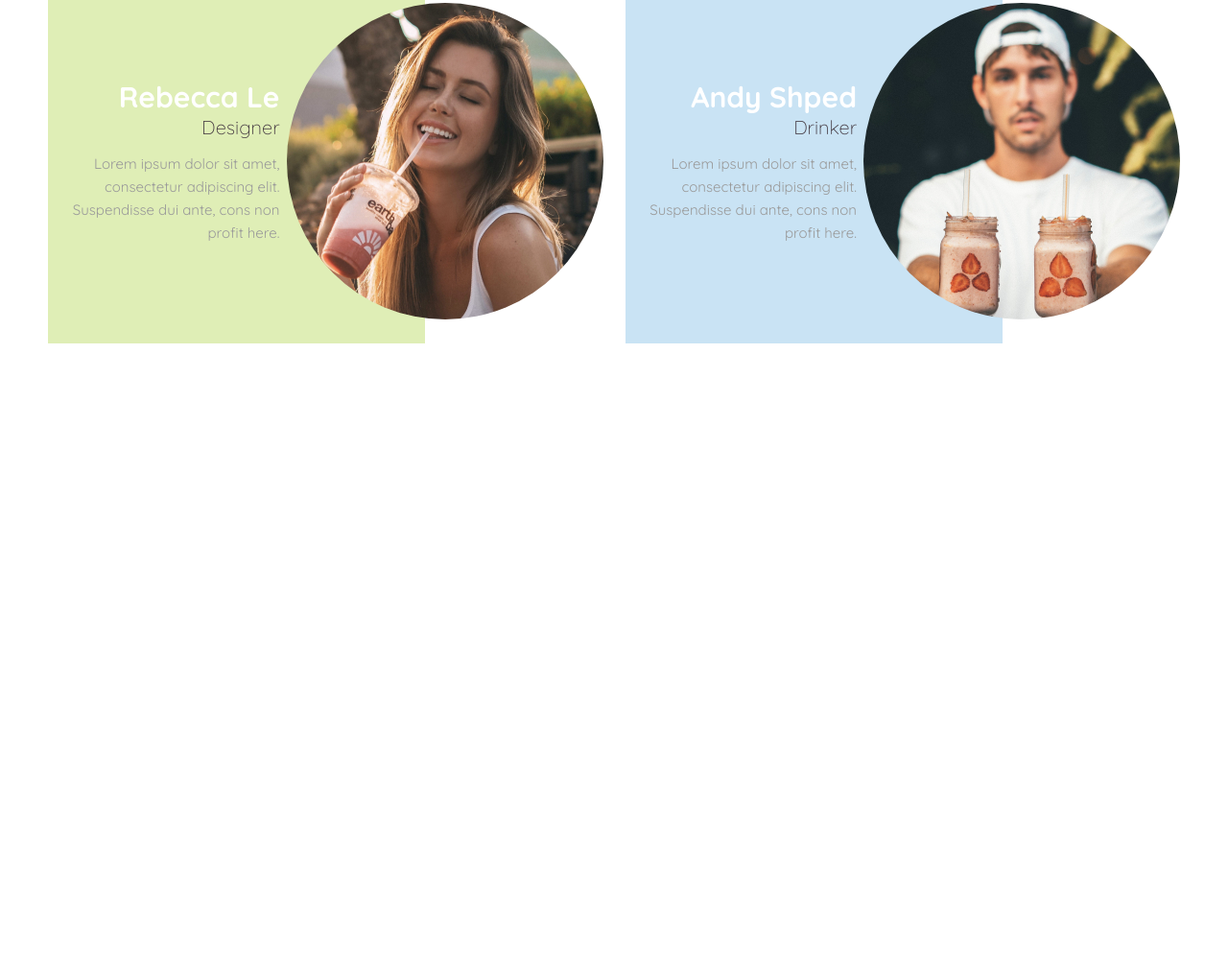
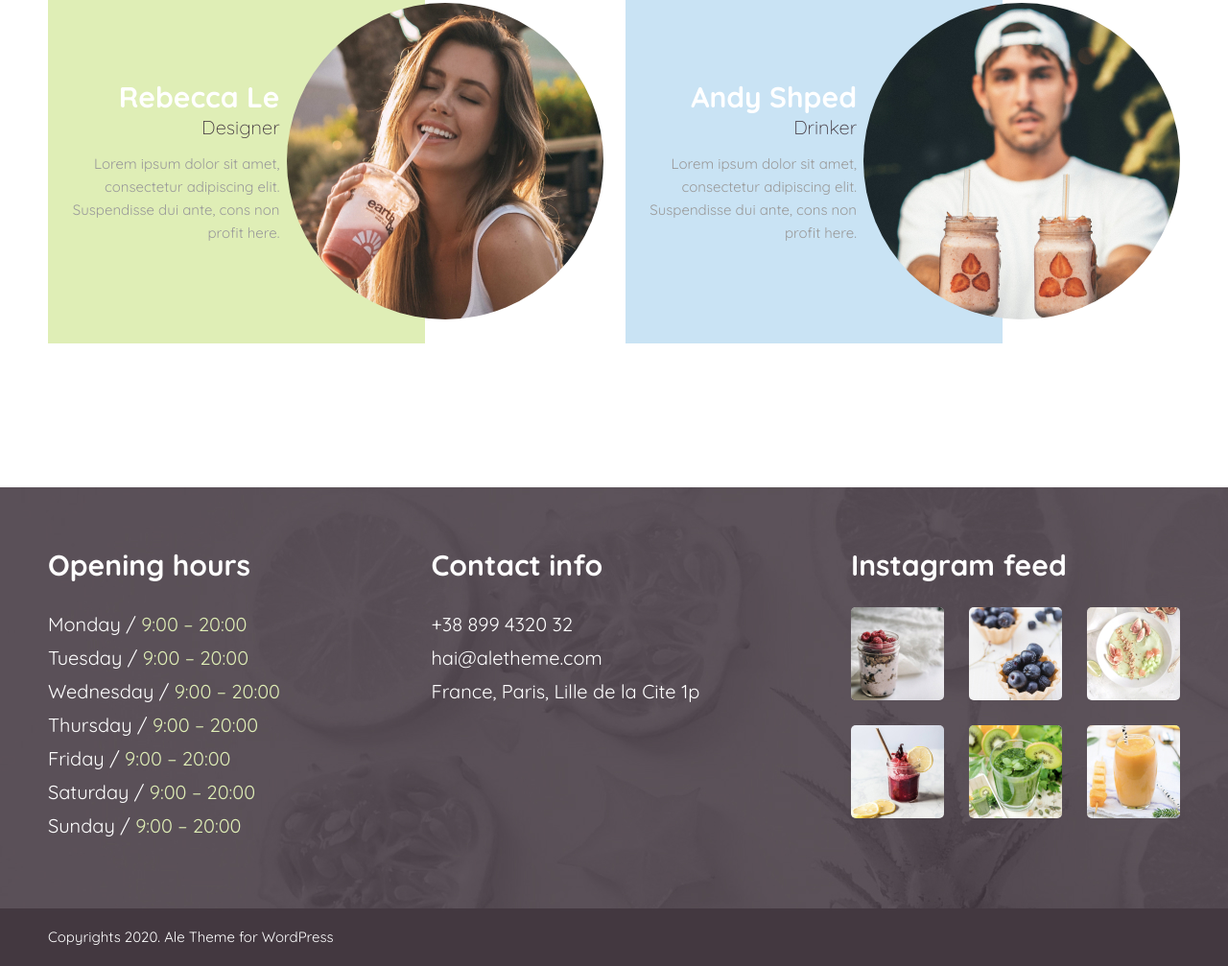
Before and after one commit to AFKMDaniel/smoothy-about-page, a plain HTML site: page index.html in a window 1280 px wide. Shown: the part 2439-3446 px from the top of the page at 96% size. Before the commit the page ends 2947 px from the top, so only its background shows below. Drawn offline with Linux system fonts and the light colour scheme; a web font is replaced by a local one.

Commit message:
added footer

```diff
--- a/index.html
+++ b/index.html
@@ -156,5 +156,47 @@
             </div>
         </div>
     </div>
+    <footer>
+        <div class="upper-part">
+            <div class="wrapper">
+                <div class="footer-item">
+                    <h4>Opening hours</h4>
+                    <ul>
+                        <li>Monday / <span>9:00 – 20:00</span></li>
+                        <li>Tuesday / <span>9:00 – 20:00</span></li>
+                        <li>Wednesday / <span>9:00 – 20:00</span></li>
+                        <li>Thursday / <span>9:00 – 20:00</span></li>
+                        <li>Friday / <span>9:00 – 20:00</span></li>
+                        <li>Saturday / <span>9:00 – 20:00</span></li>
+                        <li>Sunday / <span>9:00 – 20:00</span></li>
+                    </ul>
+                </div>
+                <div class="footer-item">
+                    <h4>Contact info</h4>
+                    <ul>
+                        <li>+38 899 4320 32</li>
+                        <li>hai@aletheme.com</li>
+                        <li>France, Paris, Lille de la Cite 1p</li>
+                    </ul>
+                </div>
+                <div class="footer-item">
+                    <h4>Instagram feed</h4>
+                    <ul>
+                        <li><img src="img/footer-pic1jpg.jpg" alt=""></li>
+                        <li><img src="img/footer-pic2.jpg" alt=""></li>
+                        <li><img src="img/footer-pic3.jpg" alt=""></li>
+                        <li><img src="img/footer-pic4.jpg" alt=""></li>
+                        <li><img src="img/footer-pic5.jpg" alt=""></li>
+                        <li><img src="img/footer-pic6.jpg" alt=""></li>
+                    </ul>
+                </div>
+            </div>
+        </div>
+        <div class="bottom-part">
+            <div class="wrapper">
+                <p>Copyrights 2020. Ale Theme for WordPress</p>
+            </div>
+        </div>
+    </footer>
 </body>
 </html>
--- a/style.css
+++ b/style.css
@@ -75,7 +75,7 @@ header nav ul li a:hover {
     color: #FFFFFF;
 }
 
-/* Style for main content */
+/* Styles for main content */
 
 main {
     margin: 70px 0 58px 0;
@@ -106,7 +106,7 @@ main img {
     margin: 60px 0 10px 0;
 }
 
-/* Style for stats */
+/* Styles for stats */
 
 .stats {
     min-height: 620px;
@@ -150,7 +150,7 @@ main img {
     color: #FFFFFF;
 }
 
-/* Style for team block */
+/* Styles for team block */
 
 .dream-team {
     margin-bottom: 175px;
@@ -247,3 +247,58 @@ main img {
 .green {
     background: #DFEEB6;
 }
+
+/* Styles for footer */
+
+footer .upper-part {
+    height: 439px;
+    background-image: url(img/footer-background.jpg);
+}
+
+footer .upper-part .wrapper {
+    display: flex;
+    justify-content: space-between;
+}
+
+footer .footer-item {
+    margin-top: 62px;
+}
+
+footer div:nth-of-type(3) ul{
+    display: grid;
+    grid-template-columns: 1fr 1fr 1fr;
+    gap: 26px;
+}
+
+footer img {
+    border-radius: 5px;
+}
+
+footer h4 {
+    font-weight: 700;
+    font-size: 30px;
+    line-height: 38px;
+    color: #FFFFFF;
+    margin-bottom: 25px;
+}
+
+footer li {
+    font-size: 20px;
+    line-height: 35px;
+    color: #FFFFFF;
+}
+
+footer li span {
+    color: #DFEEB6;
+}
+
+footer .bottom-part {
+    background-color: #433840;
+    height: 60px;
+}
+
+footer .bottom-part p {
+    font-size: 15px;
+    line-height: 60px;
+    color: #FFFFFF;
+}
```
Also changed, not shown: img/footer-background.jpg (added), img/footer-pic1jpg.jpg (added), img/footer-pic2.jpg (added), img/footer-pic3.jpg (added), img/footer-pic4.jpg (added), img/footer-pic5.jpg (added), img/footer-pic6.jpg (added).
